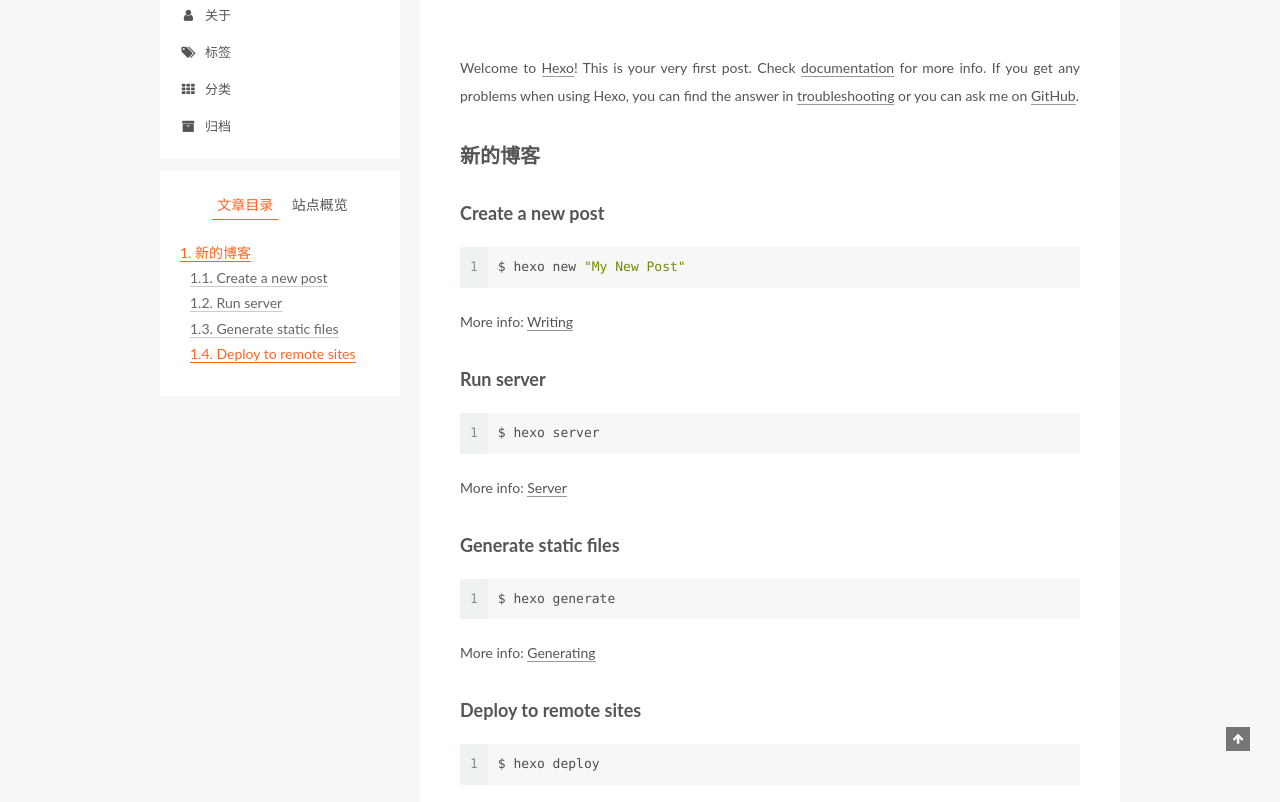
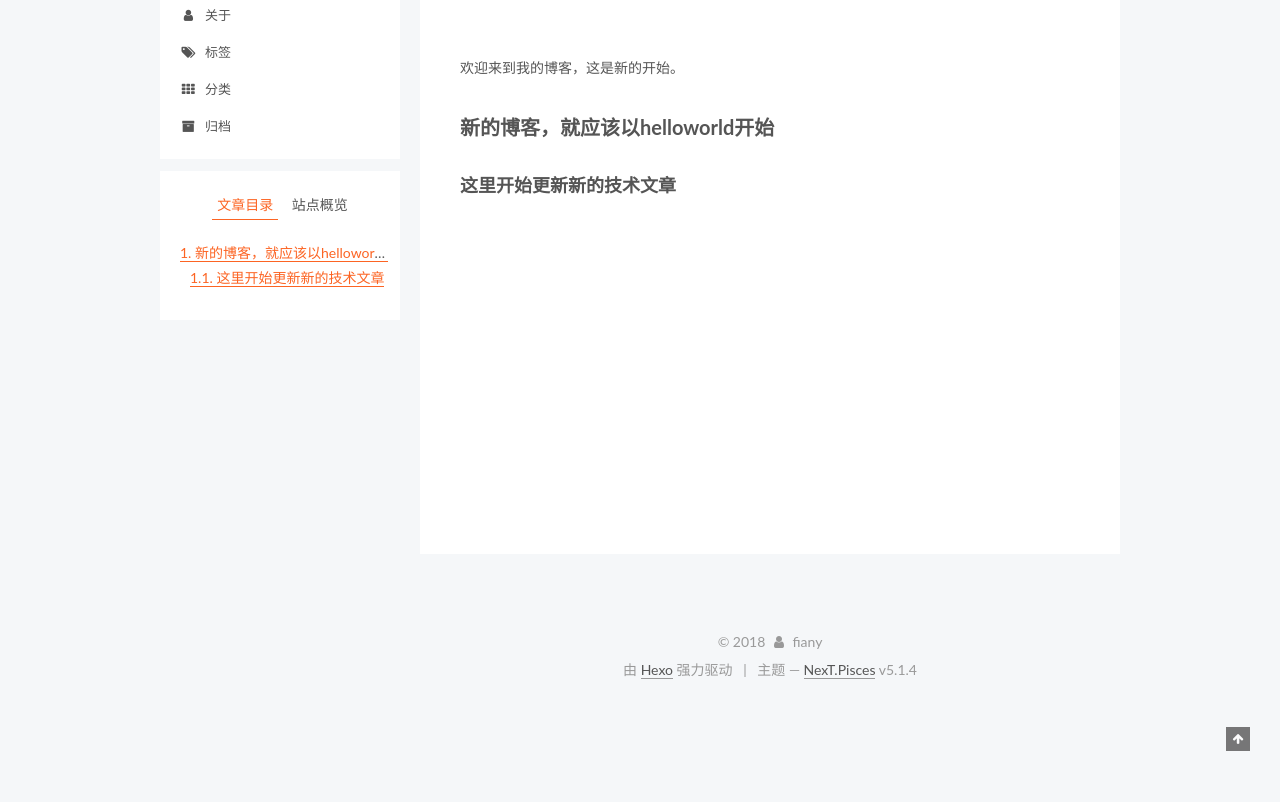
Before and after one commit to niceDevelopers/niceDevelopers.github.io, a plain HTML site: page 2018/02/04/hello-world/index.html in a window 1280 px wide. Shown: the part 149-951 px from the top of the page. After the commit the page ends 853 px from the top, so only its background shows below. Drawn offline with Linux system fonts and the light colour scheme.

Commit message:
Site updated: 2018-02-05 20:27:45

```diff
--- a/2018/02/04/hello-world/index.html
+++ b/2018/02/04/hello-world/index.html
@@ -79,17 +79,17 @@
 
 
 
-<meta name="description" content="Welcome to Hexo! This is your very first post. Check documentation for more info. If you get any problems when using Hexo, you can find the answer in troubleshooting or you can ask me on GitHub. 新的博客C">
+<meta name="description" content="欢迎来到我的博客，这是新的开始。 新的博客，就应该以helloworld开始这里开始更新新的技术文章">
 <meta property="og:type" content="article">
 <meta property="og:title" content="Hello World">
 <meta property="og:url" content="http://yoursite.com/2018/02/04/hello-world/index.html">
 <meta property="og:site_name" content="Hexo">
-<meta property="og:description" content="Welcome to Hexo! This is your very first post. Check documentation for more info. If you get any problems when using Hexo, you can find the answer in troubleshooting or you can ask me on GitHub. 新的博客C">
+<meta property="og:description" content="欢迎来到我的博客，这是新的开始。 新的博客，就应该以helloworld开始这里开始更新新的技术文章">
 <meta property="og:locale" content="zh-Hans">
-<meta property="og:updated_time" content="2018-02-05T12:23:03.579Z">
+<meta property="og:updated_time" content="2018-02-05T12:27:32.543Z">
 <meta name="twitter:card" content="summary">
 <meta name="twitter:title" content="Hello World">
-<meta name="twitter:description" content="Welcome to Hexo! This is your very first post. Check documentation for more info. If you get any problems when using Hexo, you can find the answer in troubleshooting or you can ask me on GitHub. 新的博客C">
+<meta name="twitter:description" content="欢迎来到我的博客，这是新的开始。 新的博客，就应该以helloworld开始这里开始更新新的技术文章">
 
 
 
@@ -329,16 +329,8 @@
 
 
 
-        <p>Welcome to <a href="https://hexo.io/" target="_blank" rel="noopener">Hexo</a>! This is your very first post. Check <a href="https://hexo.io/docs/" target="_blank" rel="noopener">documentation</a> for more info. If you get any problems when using Hexo, you can find the answer in <a href="https://hexo.io/docs/troubleshooting.html" target="_blank" rel="noopener">troubleshooting</a> or you can ask me on <a href="https://github.com/hexojs/hexo/issues" target="_blank" rel="noopener">GitHub</a>.</p>
-<h2 id="新的博客"><a href="#新的博客" class="headerlink" title="新的博客"></a>新的博客</h2><h3 id="Create-a-new-post"><a href="#Create-a-new-post" class="headerlink" title="Create a new post"></a>Create a new post</h3><figure class="highlight bash"><table><tr><td class="gutter"><pre><span class="line">1</span><br></pre></td><td class="code"><pre><span class="line">$ hexo new <span class="string">"My New Post"</span></span><br></pre></td></tr></table></figure>
-<p>More info: <a href="https://hexo.io/docs/writing.html" target="_blank" rel="noopener">Writing</a></p>
-<h3 id="Run-server"><a href="#Run-server" class="headerlink" title="Run server"></a>Run server</h3><figure class="highlight bash"><table><tr><td class="gutter"><pre><span class="line">1</span><br></pre></td><td class="code"><pre><span class="line">$ hexo server</span><br></pre></td></tr></table></figure>
-<p>More info: <a href="https://hexo.io/docs/server.html" target="_blank" rel="noopener">Server</a></p>
-<h3 id="Generate-static-files"><a href="#Generate-static-files" class="headerlink" title="Generate static files"></a>Generate static files</h3><figure class="highlight bash"><table><tr><td class="gutter"><pre><span class="line">1</span><br></pre></td><td class="code"><pre><span class="line">$ hexo generate</span><br></pre></td></tr></table></figure>
-<p>More info: <a href="https://hexo.io/docs/generating.html" target="_blank" rel="noopener">Generating</a></p>
-<h3 id="Deploy-to-remote-sites"><a href="#Deploy-to-remote-sites" class="headerlink" title="Deploy to remote sites"></a>Deploy to remote sites</h3><figure class="highlight bash"><table><tr><td class="gutter"><pre><span class="line">1</span><br></pre></td><td class="code"><pre><span class="line">$ hexo deploy</span><br></pre></td></tr></table></figure>
-<p>More info: <a href="https://hexo.io/docs/deployment.html" target="_blank" rel="noopener">Deployment</a></p>
-
+        <p>欢迎来到我的博客，这是新的开始。</p>
+<h2 id="新的博客，就应该以helloworld开始"><a href="#新的博客，就应该以helloworld开始" class="headerlink" title="新的博客，就应该以helloworld开始"></a>新的博客，就应该以helloworld开始</h2><h3 id="这里开始更新新的技术文章"><a href="#这里开始更新新的技术文章" class="headerlink" title="这里开始更新新的技术文章"></a>这里开始更新新的技术文章</h3>
 
     </div>
 
@@ -468,7 +460,7 @@
 
 
 
-              <div class="post-toc-content"><ol class="nav"><li class="nav-item nav-level-2"><a class="nav-link" href="#新的博客"><span class="nav-number">1.</span> <span class="nav-text">新的博客</span></a><ol class="nav-child"><li class="nav-item nav-level-3"><a class="nav-link" href="#Create-a-new-post"><span class="nav-number">1.1.</span> <span class="nav-text">Create a new post</span></a></li><li class="nav-item nav-level-3"><a class="nav-link" href="#Run-server"><span class="nav-number">1.2.</span> <span class="nav-text">Run server</span></a></li><li class="nav-item nav-level-3"><a class="nav-link" href="#Generate-static-files"><span class="nav-number">1.3.</span> <span class="nav-text">Generate static files</span></a></li><li class="nav-item nav-level-3"><a class="nav-link" href="#Deploy-to-remote-sites"><span class="nav-number">1.4.</span> <span class="nav-text">Deploy to remote sites</span></a></li></ol></li></ol></div>
+              <div class="post-toc-content"><ol class="nav"><li class="nav-item nav-level-2"><a class="nav-link" href="#新的博客，就应该以helloworld开始"><span class="nav-number">1.</span> <span class="nav-text">新的博客，就应该以helloworld开始</span></a><ol class="nav-child"><li class="nav-item nav-level-3"><a class="nav-link" href="#这里开始更新新的技术文章"><span class="nav-number">1.1.</span> <span class="nav-text">这里开始更新新的技术文章</span></a></li></ol></li></ol></div>
 
 
           </div>
--- a/css/main.css
+++ b/css/main.css
@@ -1823,7 +1823,7 @@ pre .javascript .function {
   width: 4px;
   height: 4px;
   border-radius: 50%;
-  background: #e49f4e;
+  background: #f4738a;
 }
 .links-of-blogroll {
   font-size: 13px;
```
Also changed, not shown: index.html (+2 -10 lines).
